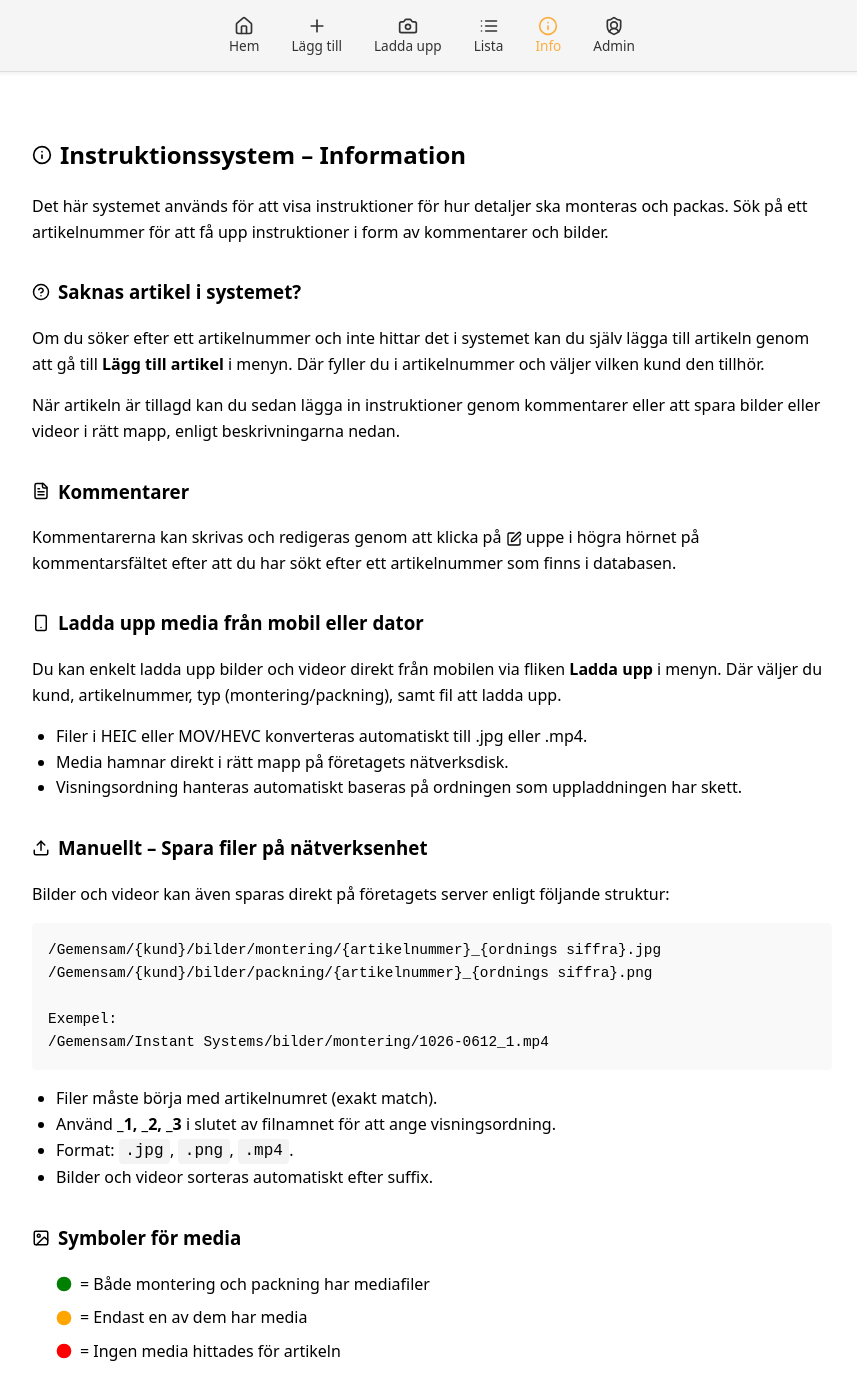
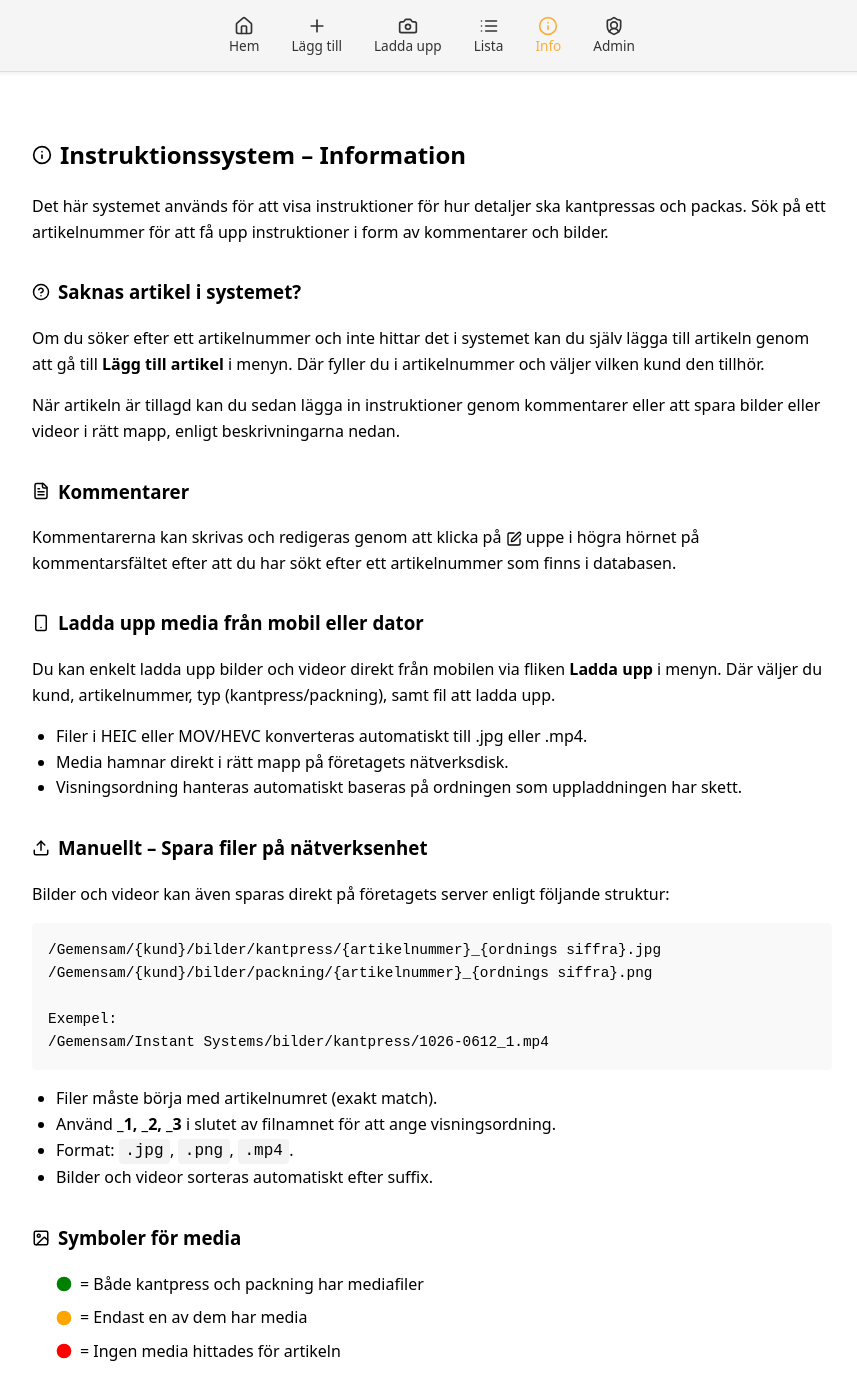
Before and after one commit to zebjos/instruktionssystem-stans, a React (Vite) app: page /info in a window 1280 px wide. Shown: the top 1400 px of the page, without its empty margins (208-1065 px from the left). Built offline with nearby package versions, Linux system fonts and the light colour scheme.

Commit message:
Updated wording to Kantpress

```diff
--- a/src/pages/Home.jsx
+++ b/src/pages/Home.jsx
@@ -34,7 +34,7 @@ function Home() {
   return (
     <main className="home">
       <img src="/Ljung_logo1-1.png" alt="Ljung logo" className="logo" />
-      <p>Sök efter ett artikelnummer för att visa instruktioner för montering och packning.</p>
+      <p>Sök efter ett artikelnummer för att visa instruktioner för kantpress och packning.</p>
       <form className="search-form" onSubmit={handleSubmit} autoComplete="off">
       <div className="search-controls">
         <input
--- a/src/pages/InfoPage.jsx
+++ b/src/pages/InfoPage.jsx
@@ -20,7 +20,7 @@ function InfoPage() {
       <h2><Info size={20} /> Instruktionssystem – Information</h2>
 
       <p>
-        Det här systemet används för att visa instruktioner för hur detaljer ska monteras och packas.
+        Det här systemet används för att visa instruktioner för hur detaljer ska kantpressas och packas.
         Sök på ett artikelnummer för att få upp instruktioner i form av kommentarer och bilder.
       </p>
 
@@ -40,7 +40,7 @@ function InfoPage() {
 
       <h3><Smartphone size={18} /> Ladda upp media från mobil eller dator</h3>
       <p>
-        Du kan enkelt ladda upp bilder och videor direkt från mobilen via fliken <strong>Ladda upp</strong> i menyn. Där väljer du kund, artikelnummer, typ (montering/packning), samt fil att ladda upp.
+        Du kan enkelt ladda upp bilder och videor direkt från mobilen via fliken <strong>Ladda upp</strong> i menyn. Där väljer du kund, artikelnummer, typ (kantpress/packning), samt fil att ladda upp.
       </p>
       <ul>
         <li>Filer i HEIC eller MOV/HEVC konverteras automatiskt till .jpg eller .mp4.</li>
@@ -54,11 +54,11 @@ function InfoPage() {
       </p>
 
       <pre className="info-code">
-        /Gemensam/&#123;kund&#125;/bilder/montering/&#123;artikelnummer&#125;_&#123;ordnings siffra&#125;.jpg<br />
+        /Gemensam/&#123;kund&#125;/bilder/kantpress/&#123;artikelnummer&#125;_&#123;ordnings siffra&#125;.jpg<br />
         /Gemensam/&#123;kund&#125;/bilder/packning/&#123;artikelnummer&#125;_&#123;ordnings siffra&#125;.png<br />
         <br />
         Exempel:<br />
-        /Gemensam/Instant Systems/bilder/montering/1026-0612_1.mp4
+        /Gemensam/Instant Systems/bilder/kantpress/1026-0612_1.mp4
       </pre>
 
       <ul>
@@ -70,7 +70,7 @@ function InfoPage() {
 
       <h3><Image size={18} /> Symboler för media</h3>
       <ul className="media-symbols">
-        <li><StatusDot color="green" filled={true} /> = Både montering och packning har mediafiler</li>
+        <li><StatusDot color="green" filled={true} /> = Både kantpress och packning har mediafiler</li>
         <li><StatusDot color="orange" filled={true} /> = Endast en av dem har media</li>
         <li><StatusDot color="red" filled={true} /> = Ingen media hittades för artikeln</li>
       </ul>
--- a/src/pages/UploadPage.jsx
+++ b/src/pages/UploadPage.jsx
@@ -81,7 +81,7 @@ function UploadPage() {
         <label>
           Typ:
           <select value={type} onChange={(e) => setType(e.target.value)}>
-            <option value="hängning">Montering</option>
+            <option value="hängning">Kantpress</option>
             <option value="packning">Packning</option>
           </select>
         </label>
```
